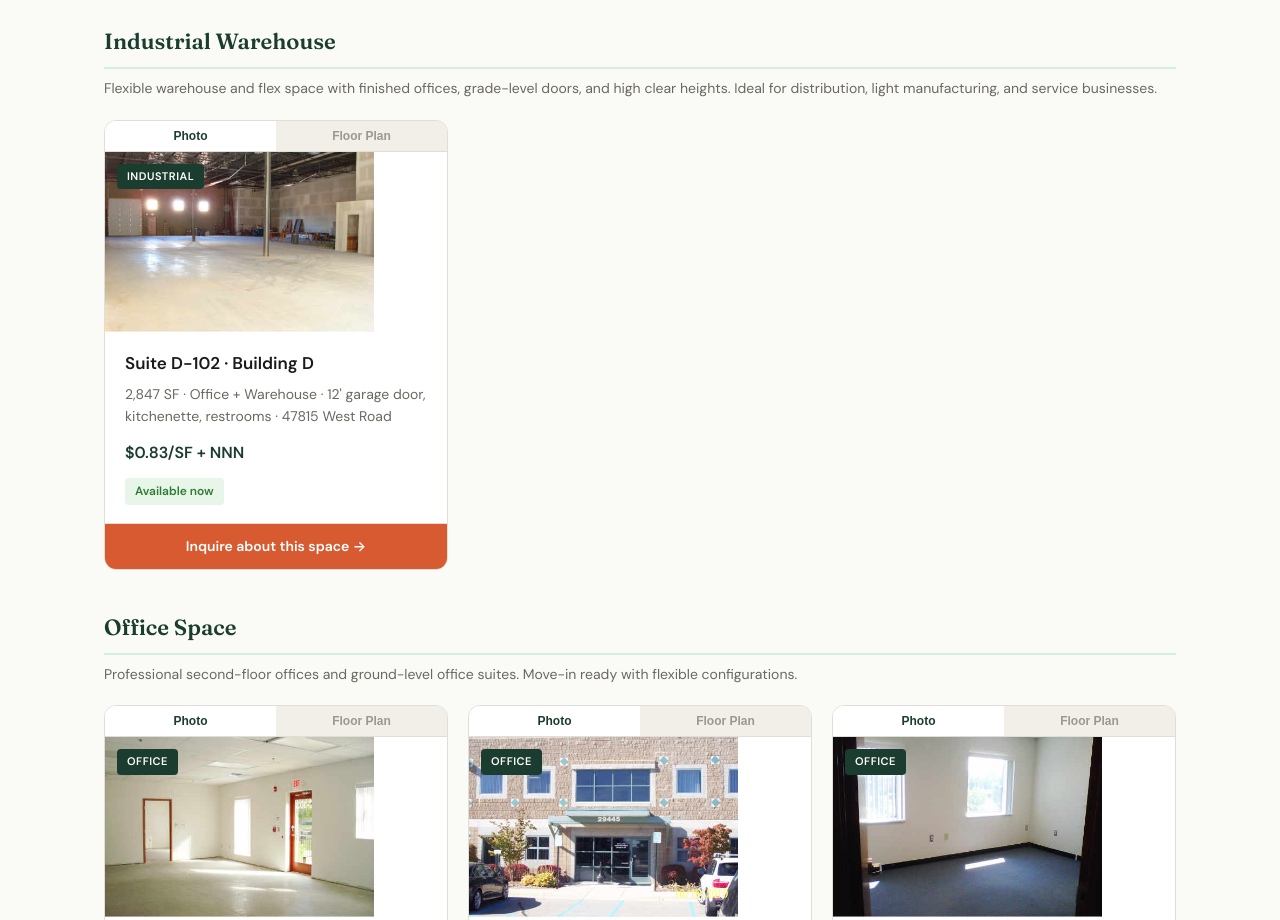
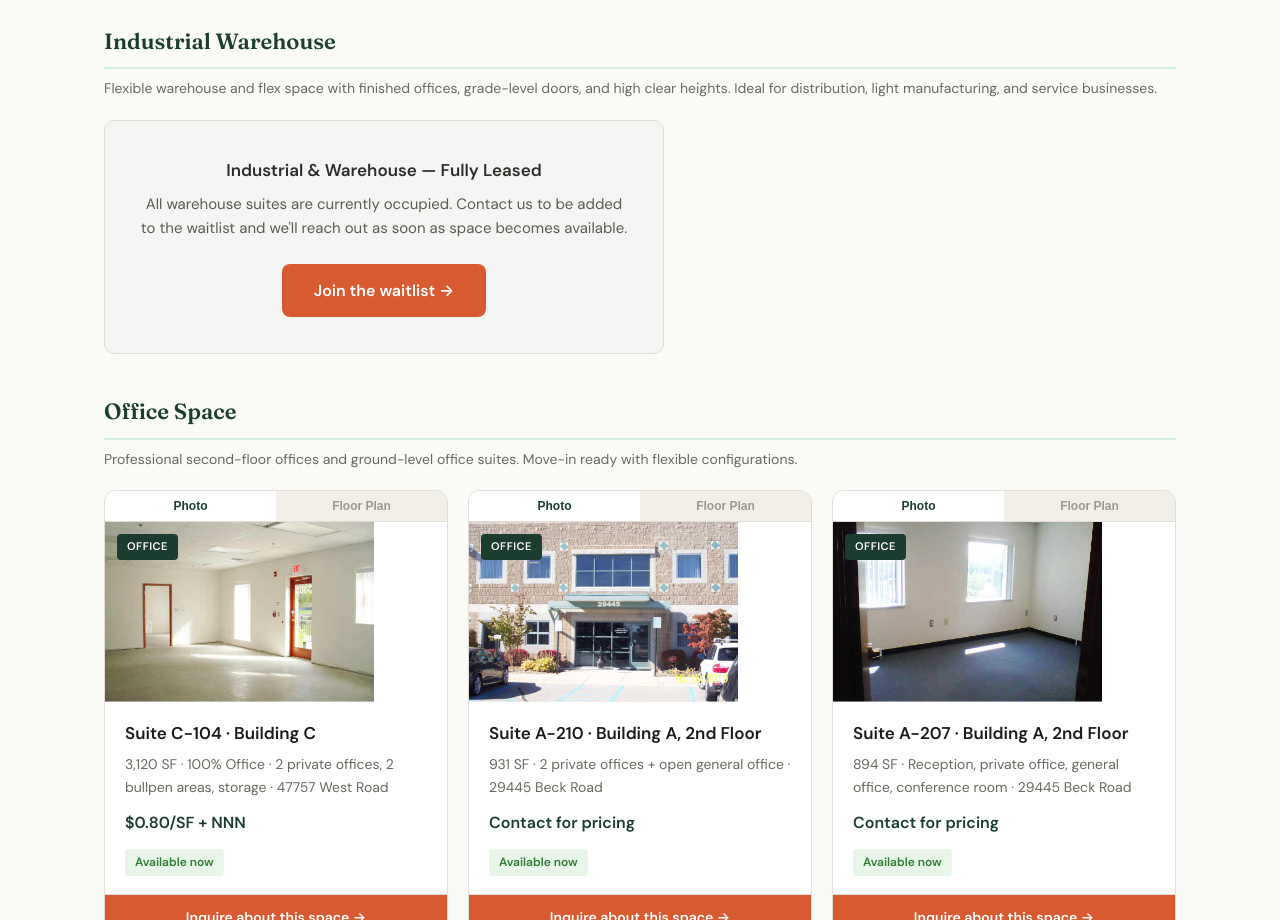
Before and after one commit to Catalyst-Real-Estate/lynn-park-website, a plain HTML site: page index.html in a window 1280 px wide. Shown: the part 1360-2280 px from the top of the page. Drawn offline with Linux system fonts and the light colour scheme; a script that the page names is missing.

Commit message:
Inventory sync 2026-05-20 — remove Suite D-102 (leased) (#3)
* Inventory sync: remove Suite D-102 (leased) — confirmed by Ari 2026-05-20

- Removed Suite D-102 space card (2,847 SF industrial, Building D)
- Removed Industrial Warehouse section header and description (no industrial
  vacancies remain)
- Removed Industrial / Warehouse filter button from filter bar
- Hero SF range 670–3,120 SF unchanged (C-104 still covers top end)
- Source: operator confirmation in chat 2026-05-20

* Amend inventory sync: restore industrial section with fully-leased notice

Instead of removing the Industrial Warehouse section entirely, keep the
section header/description and replace the suite card with a
'fully leased — join the waitlist' notice. Filter button restored.

```diff
--- a/index.html
+++ b/index.html
@@ -150,33 +150,10 @@
   <div class="space-type-section" data-type="industrial" id="warehouse-section">
     <h3 class="space-type-title">Industrial Warehouse</h3>
     <p class="space-type-desc">Flexible warehouse and flex space with finished offices, grade-level doors, and high clear heights. Ideal for distribution, light manufacturing, and service businesses.</p>
-    <div class="spaces-grid">
-      <div class="space-card" data-space-type="industrial">
-        <div>
-          <div class="card-tabs">
-            <button class="card-tab active" onclick="switchTab(this,'photo')">Photo</button>
-            <button class="card-tab" onclick="switchTab(this,'plan')">Floor Plan</button>
-          </div>
-          <div class="card-tab-content active" data-tab="photo">
-            <div class="space-card-img" style="border-radius:0">
-              <span class="space-type-badge">Industrial</span>
-              <img src="images/gallerypic-industrial-2.jpg" alt="Building D warehouse interior — Suite D-102">
-            </div>
-          </div>
-          <div class="card-tab-content" data-tab="plan">
-            <div class="floor-plan-svg">
-              <img src="images/floorplan-d102.png" alt="Suite D-102 floor plan — 2,847 SF, office + warehouse, kitchenette, restrooms, 12' garage door" data-title="Suite D-102 &middot; 2,847 SF" data-subtitle="Office + Warehouse &middot; Kitchenette &middot; Restrooms &middot; 12' Garage Door" onclick="openLightbox(this)">
-            </div>
-          </div>
-        </div>
-        <div class="space-card-body">
-          <h3>Suite D-102 &middot; Building D</h3>
-          <div class="space-specs">2,847 SF &middot; Office + Warehouse &middot; 12' garage door, kitchenette, restrooms &middot; 47815 West Road</div>
-          <div class="space-price">$0.83/SF + NNN</div>
-          <span class="space-avail">Available now</span>
-        </div>
-        <a href="javascript:void(0)" class="space-card-cta" onclick="inquireSpace('Suite D-102','2,847 SF Office + Warehouse, Building D')">Inquire about this space &rarr;</a>
-      </div>
+    <div style="background:#f5f5f3;border:1px solid #e0ddd8;border-radius:10px;padding:36px 32px;text-align:center;max-width:560px;">
+      <p style="font-size:17px;font-weight:600;color:#2d2d2b;margin-bottom:8px;">Industrial &amp; Warehouse — Fully Leased</p>
+      <p style="font-size:15px;color:#5a5a56;margin-bottom:24px;">All warehouse suites are currently occupied. Contact us to be added to the waitlist and we'll reach out as soon as space becomes available.</p>
+      <a href="javascript:void(0)" class="btn-primary" onclick="inquireSpace('Industrial / Warehouse Waitlist','interested in future warehouse availability')" style="display:inline-block;">Join the waitlist &rarr;</a>
     </div>
   </div>
 
```
